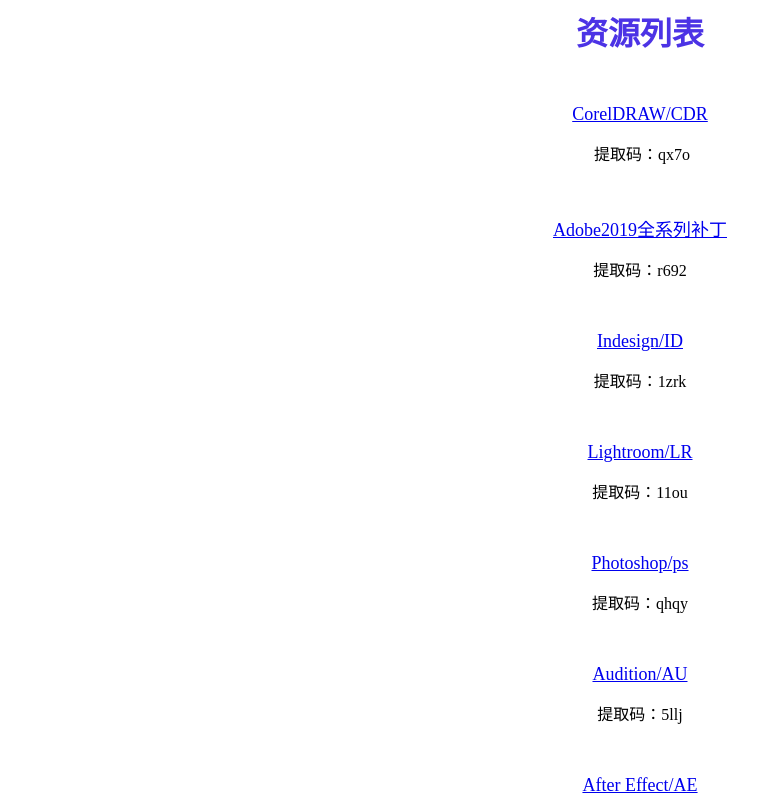
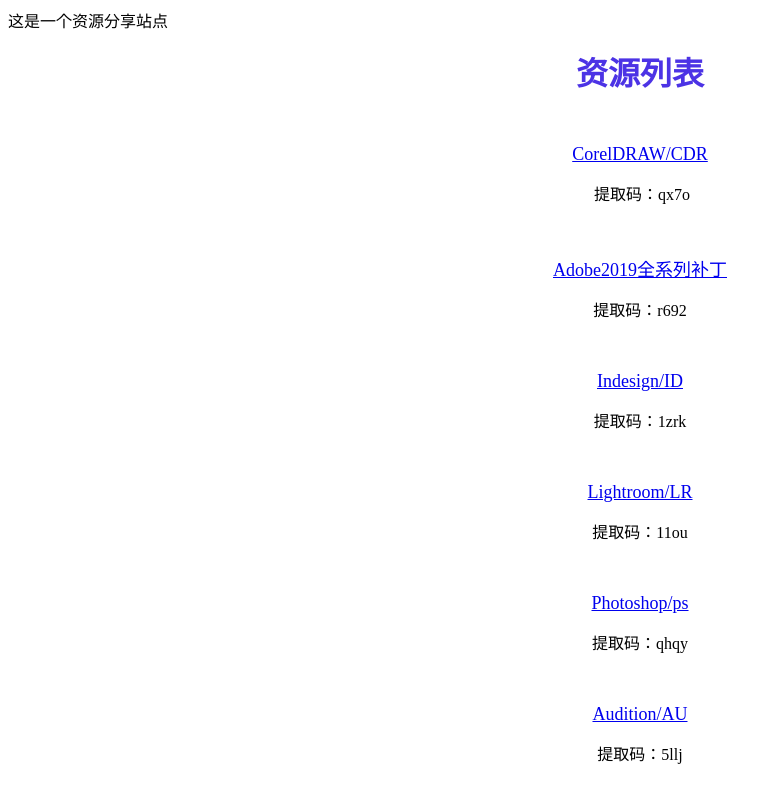
Before and after one commit to YanZi-ToMe/YanZi-ToME.github.io, a plain HTML site: page index.html in a window 1280 px wide. Shown: the top 800 px of the page, without its empty margins (0-782 px from the left). Drawn offline with Linux system fonts and the light colour scheme.

Commit message:
Update index.html

```diff
--- a/index.html
+++ b/index.html
@@ -1,3 +1,4 @@
+<h>这是一个资源分享站点</h>
 <p style="text-align:center;">
 	<strong><span style="color:#4C33E5;font-size:32px;">资源列表</span></strong>
 </p>
```
